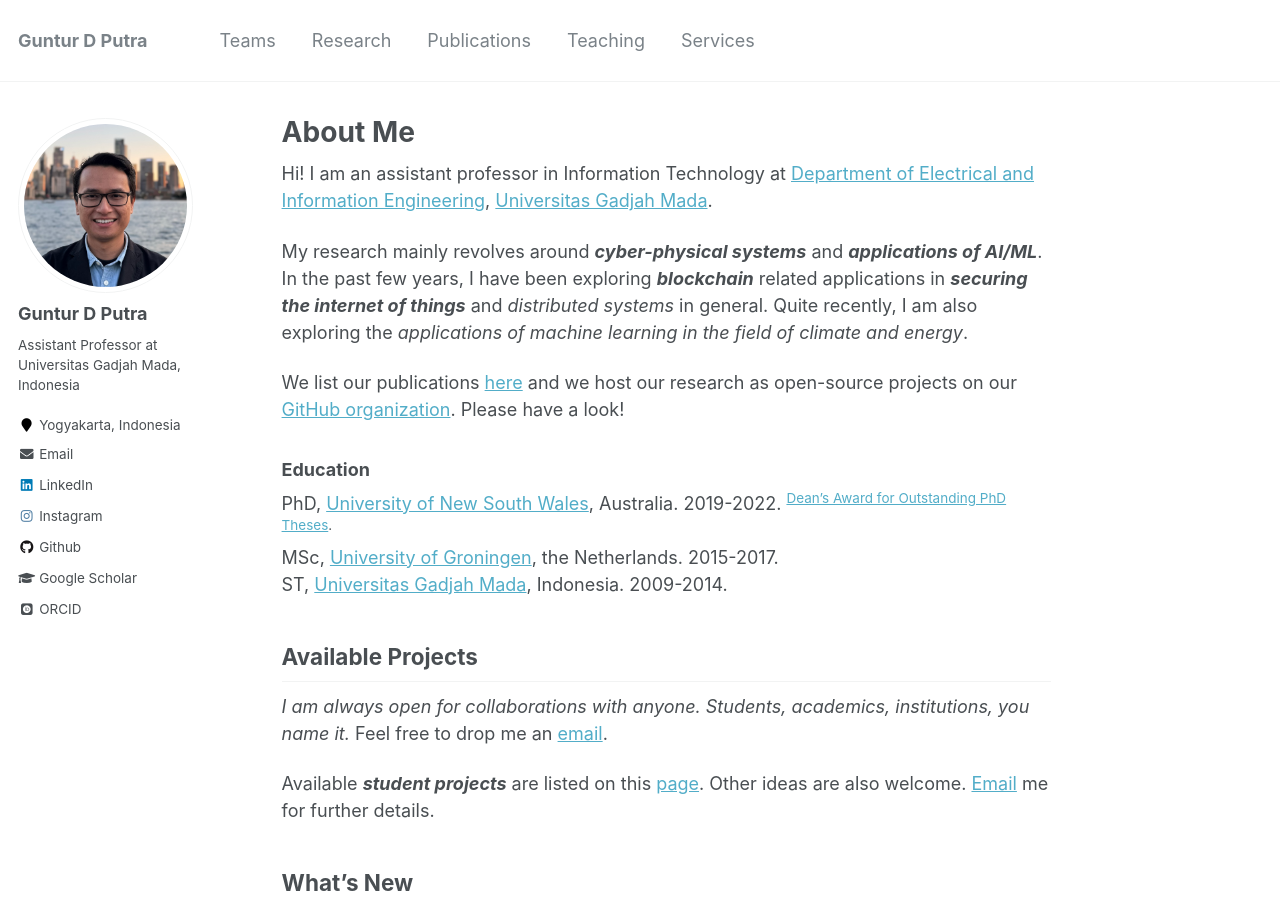
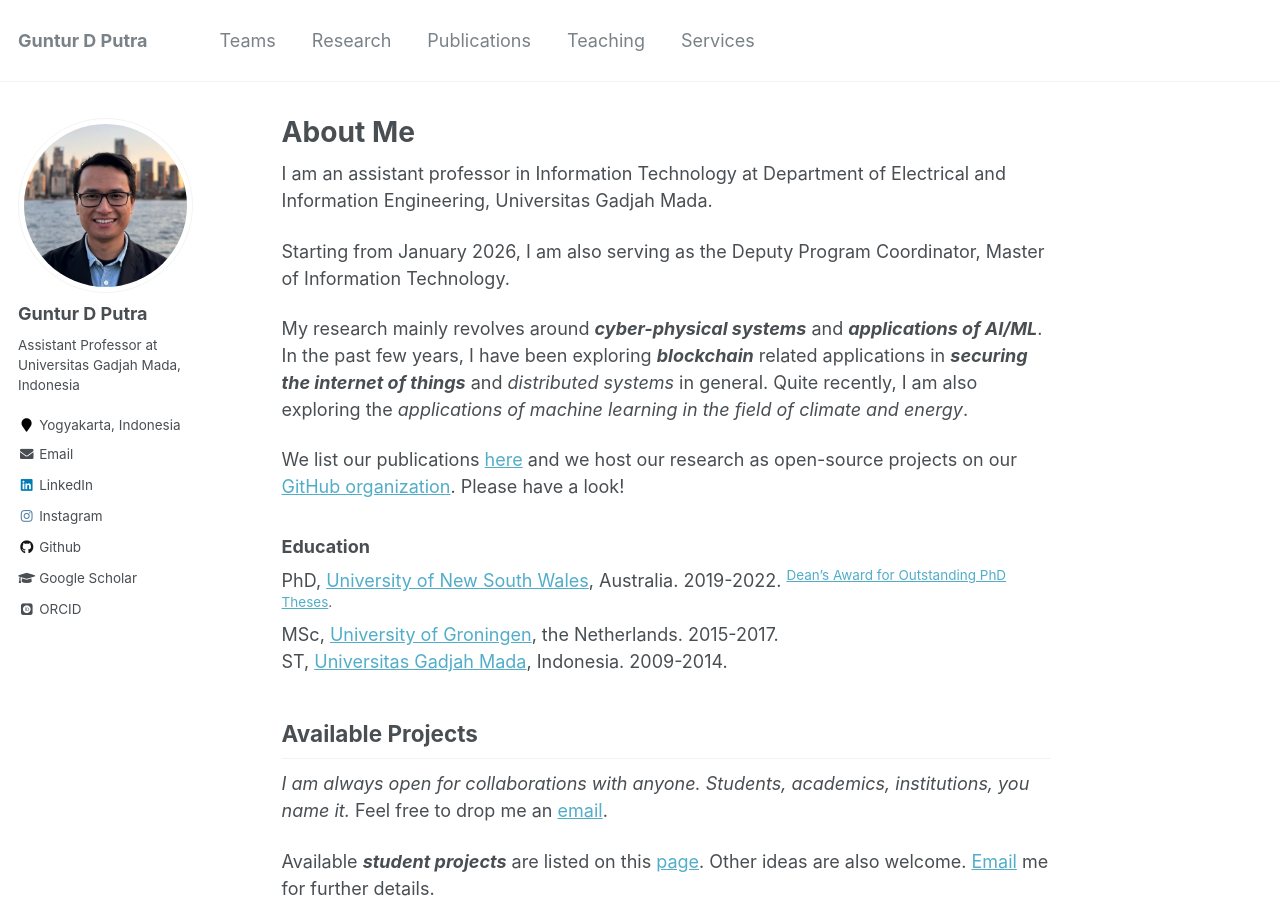
Before and after one commit to gdputra/gdputra.github.io, a Jekyll site: the page built from _pages/about.md, in a window 1280 px wide and 900 px high. Built offline with Jekyll 4.4.1, drawn with Linux system fonts in a browser that asks for light colours; some web fonts are replaced.

Commit message:
fix: update introduction and add Deputy Program Coordinator role

```diff
--- a/_pages/about.md
+++ b/_pages/about.md
@@ -8,7 +8,9 @@ redirect_from:
   - /about.html
 ---
 
-Hi! I am an assistant professor in Information Technology at [Department of Electrical and Information Engineering](https://jteti.ugm.ac.id/), [Universitas Gadjah Mada](https://ugm.ac.id/en).
+I am an assistant professor in Information Technology at Department of Electrical and Information Engineering, Universitas Gadjah Mada.
+
+Starting from January 2026, I am also serving as the Deputy Program Coordinator, Master of Information Technology.
 
 My research mainly revolves around **_cyber-physical systems_** and **_applications of AI/ML_**. In the past few years, I have been exploring **_blockchain_** related applications in **_securing the internet of things_** and _distributed systems_ in general. Quite recently, I am also exploring the _applications of machine learning in the field of climate and energy_.
 
```
